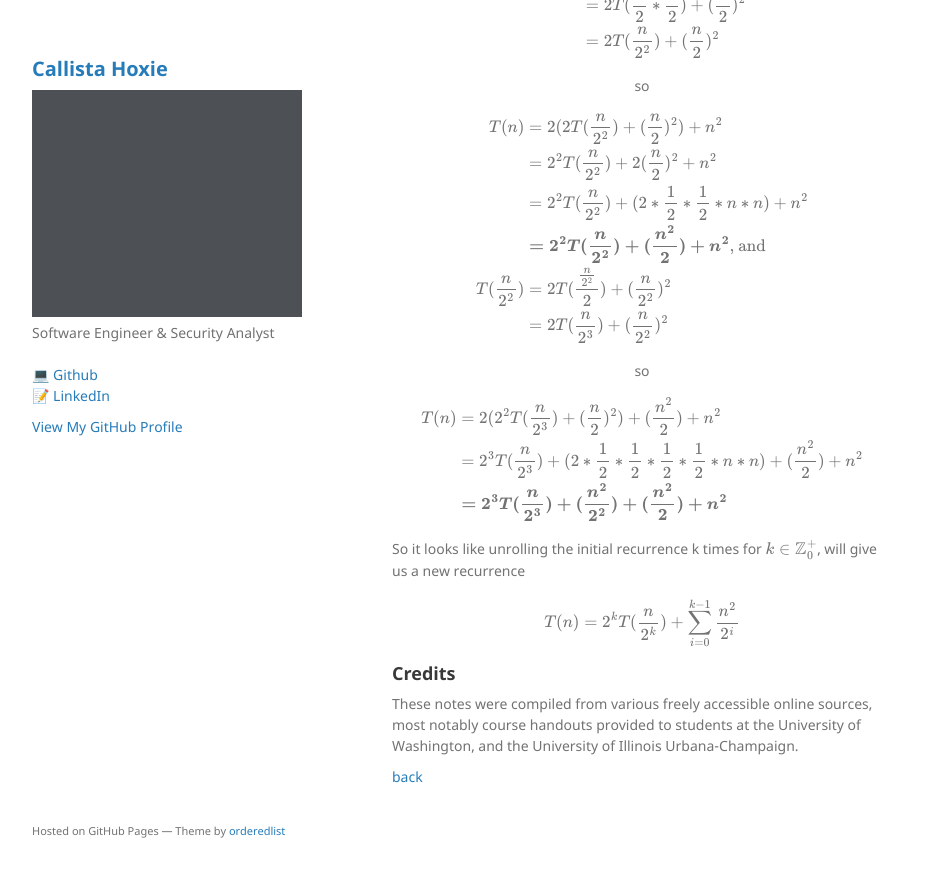
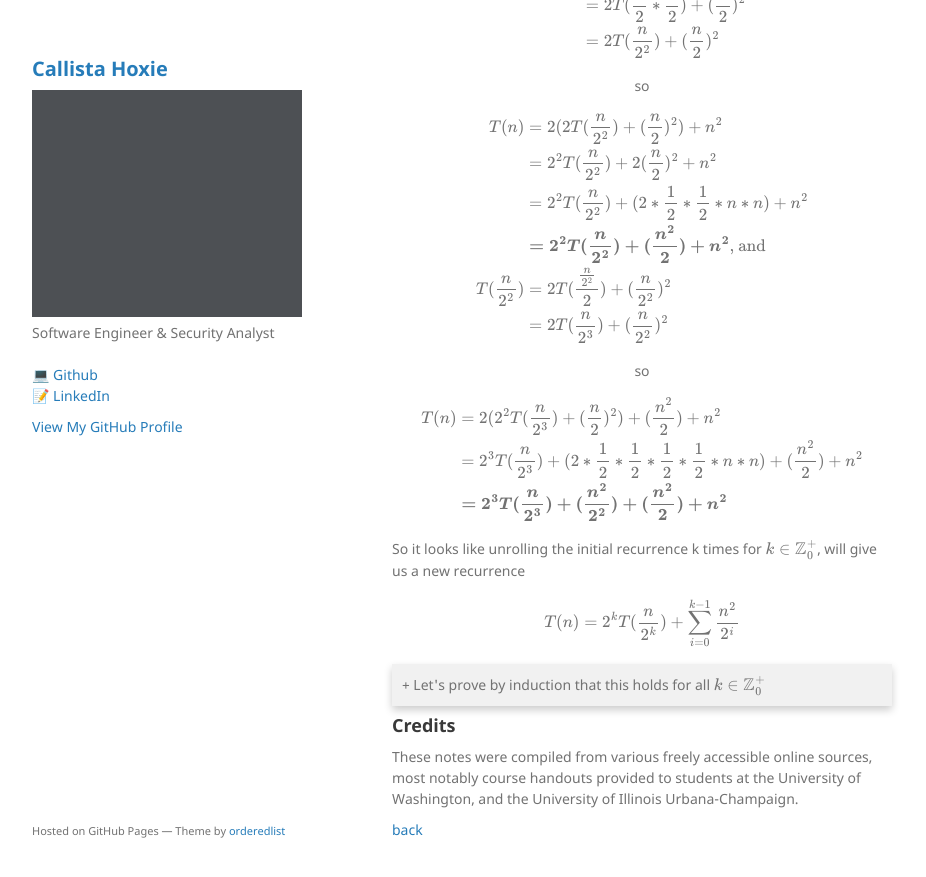
Before and after one commit to callistajosette/callistajosette.github.io, a Jekyll site: the page built from project-crease.md, in a window 1280 px wide and 900 px high, scrolled down 1433 px. Shown: the top 877 px of the window, without its empty margins (178-1104 px from the left). Built offline with Jekyll 4.4.1, drawn with Linux system fonts in a browser that asks for light colours; our own code applies the rules of GitHub Pages for plain Markdown files; before the commit the page ends 2280 px from its top, so only the background shows below that.

Commit message:
Update project-crease.md

```diff
--- a/project-crease.md
+++ b/project-crease.md
@@ -133,6 +133,36 @@
 
 $$T(n) = 2^{k}T(\frac{n}{2^{k}}) + \sum_{i=0}^{k-1} \frac{n^{2}}{2^{i}} \\$$
 
+
+<div class="accordion" id="accordion1">
+  <div class="accordion-item">
+    <input type="checkbox" class="accordion-input" id="1-1">
+    <label class="accordion-header" for="1-1">+ Let's prove by induction that this holds for all $k \in \mathbb Z^+_0$</label>
+    <div class="accordion-content">
+      <p>
+      We will prove by induction P(n): unrolling the Hanoi recurrence, $T(n) = 2T(n-1) + 1$, k times yields $T(n) = 2^{k}T(n-k) + 2^{k}-1$ for all $k \in \mathbb Z^+_0$<br><br>
+      <u>Basis:</u> We will show $P(k=0)$ holds<br>
+      $P(k=0)$ trivially holds; since we have unrolled the recurrence 0 times, we do not enter the generator<br>
+      $\rightarrow$ So we have shown that P(n) holds for $k=0$.<br><br>
+      <u>Inductive Step:</u> We will show $P(k \geq 0)$ holds<br>
+      Inductive Hypothesis:
+      Assume $P(k-1) \rightarrow$ $T(n)=2^{k-1}T(n-(k-1))+2^{k-1}-1$<br><br>
+      Wts. $P((k-1)+1): P(k) \rightarrow$ $T(n)=2^{k}T(n-k)+2^{k}-1$<br><br>
+      We have:<br>
+      $T(n)=2^{k-1}T(n-(k-1))+2^{k-1}-1$<br><br>
+      Then by defn. of unrolling we derive from $P(k-1)$...<br>
+      $T(n)=2^{k-1}(2T(n-k)+1)+2^{k-1}-1$, <br>
+      $T(n)=2^{k}(T(n-k)+1)+2^{k-1}-1$<br>
+      $T(n)=2^{k}(T(n-k))+2^{k-1}$<br>
+      $\rightarrow$So we have shown that P(n) holds for $k\geq 0$<br><br>
+      So we have shown that P(n) holds for all $k \in \mathbb Z^+_0$.
+      $$\tag*{$\blacksquare$}$$
+      </p>
+    </div>
+  </div>
+</div>
+
+
 ## Credits
 These notes were compiled from various freely accessible online sources, most notably course handouts provided to students at the University of Washington, and the University of Illinois Urbana-Champaign.
 
```
